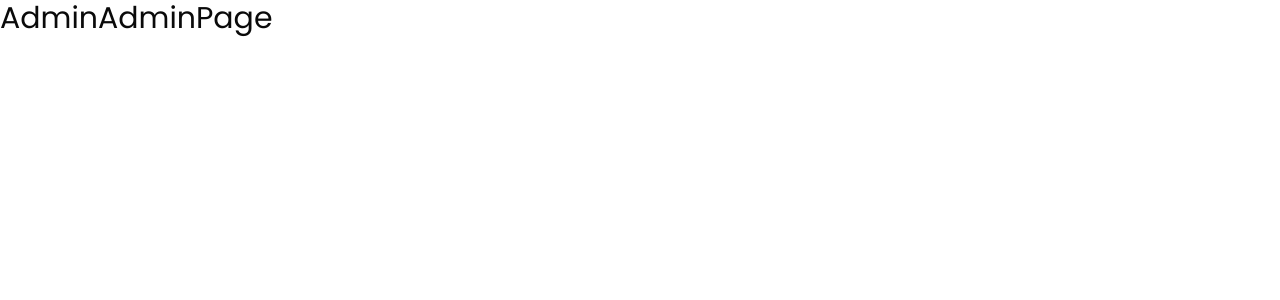
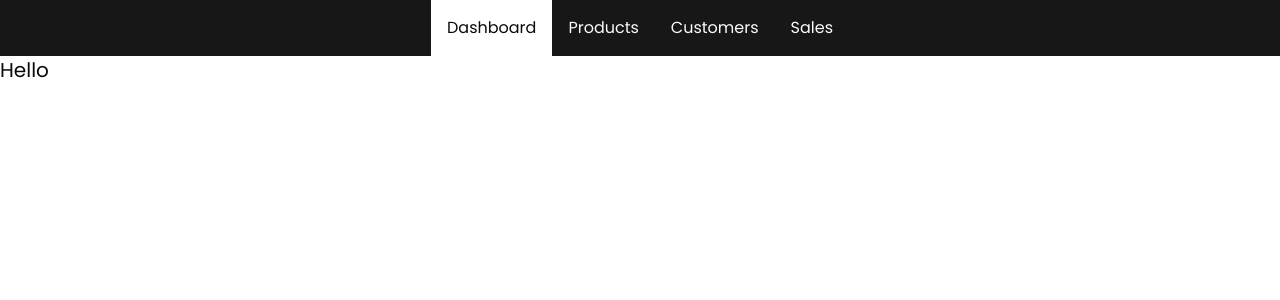
Before and after one commit to a-mancodesss/amanCart, a Next.js app: page /admin in a window 1280 px wide. Shown: the top 300 px of the page. Built offline with nearby package versions, Linux system fonts and the light colour scheme.

Commit message:
navbar layout done

```diff
--- a/src/app/admin/layout.tsx
+++ b/src/app/admin/layout.tsx
@@ -1,3 +1,4 @@
+import { Nav, NavLink } from "@/components/NavBar";
 
 export default function AdminLayout({
     children,
@@ -6,7 +7,12 @@
   }>) {
     return (
         <>
-        {/* <Nav></Nav> */}
+        <Nav>
+          <NavLink href={'/admin'}>Dashboard</NavLink>
+          <NavLink href={'/admin/products'}>Products</NavLink>
+          <NavLink href={'/admin/users'}>Customers</NavLink>
+          <NavLink href={'/admin/orders'}>Sales</NavLink>
+        </Nav>
         <div>
             {children}
         </div>
--- a/src/app/admin/page.tsx
+++ b/src/app/admin/page.tsx
@@ -1,7 +1,9 @@
 
 const AdminPage = () => {
   return (<>
-    <div className="text-3xl">AdminAdminPage</div>
+    <div className="text-xl">
+      Hello
+    </div>
   </>
   )
 }
--- /dev/null
+++ b/src/components/NavBar.tsx
@@ -0,0 +1,20 @@
+'use client'
+import { cn } from '@/lib/utils'
+import Link from 'next/link'
+import { usePathname } from 'next/navigation'
+import React, { ComponentProps, ReactNode } from 'react'
+
+export const Nav = ({children}:{children:ReactNode}) => {
+  return (
+    <nav className='bg-primary text-primary-foreground flex justify-center px-4'>
+{children}
+    </nav>
+  )
+}
+export const NavLink = (props: Omit<ComponentProps<typeof Link>,'className'> )=>{
+    const pathname = usePathname()
+    return (
+       <Link {...props} className={cn("p-4 hover:bg-secondary hover:text-secondary-foreground focus-visible:bg-secondary focus-visible:text-secondary-foreground",
+        pathname === props.href && "bg-background text-foreground")}/>
+    )
+}
```
